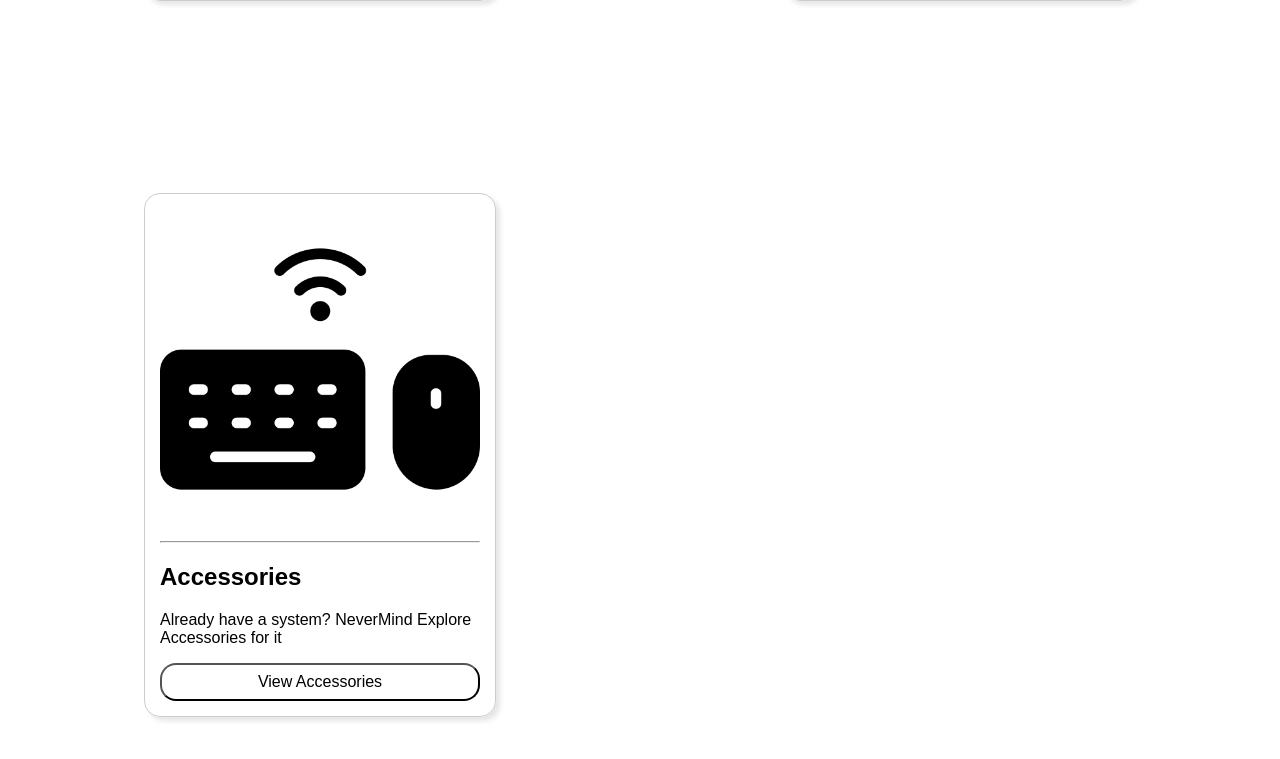
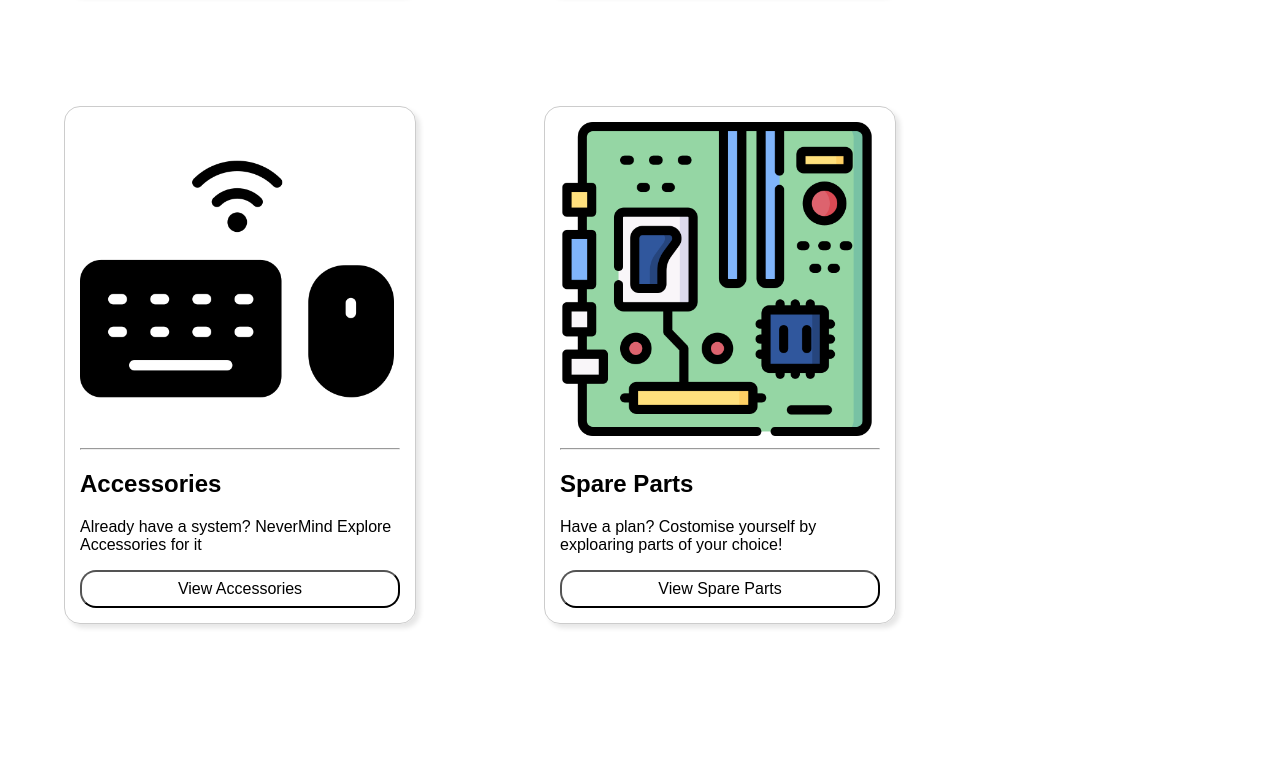
Before and after one commit to ItsKai14/SY-BBA-CA-SPPU-Project, a plain HTML site: page index.html in a window 1280 px wide. Shown: the part 1553-2312 px from the top of the page. After the commit the page ends 2241 px from the top, so only its background shows below. Drawn offline with Linux system fonts and the light colour scheme.

Commit message:
Updateing Assets

```diff
--- a/Libraries/Card/cards.js
+++ b/Libraries/Card/cards.js
@@ -4,5 +4,6 @@ angular.module('myApp', [])
       { image: './Libraries/Card/assets/computer.png', name: 'PC Builds', description: 'Explore PC builds suggested by us that suits you well!', href: 'page1.html' },
       { image: './Libraries/Card/assets/laptop.png', name: 'Laptops', description: 'Explore best laptops for school as well as office use.', href: 'page2.html' },
       { image: './Libraries/Card/assets/keyboard.png', name: 'Accessories', description: 'Already have a system? NeverMind Explore Accessories for it', href: 'page3.html' },
+      { image: './Libraries/Card/assets/motherboard.png', name: 'Spare Parts', description: 'Have a plan? Costomise yourself by exploaring parts of your choice!', href: 'page3.html' },
     ];
   });
--- a/StyleSheets/style.css
+++ b/StyleSheets/style.css
@@ -73,7 +73,7 @@ small {
 /*CSS For Cards*/
 .card {
     width: 20rem;
-    margin: 9rem;
+    margin: 4rem;
     margin-top: 3rem;
     padding: 15px;
     border: 1px solid #ccc;
@@ -88,7 +88,7 @@ small {
 }
 
 .card img {
-    width: 100%;
+    width: 98%;
 }
 
 .card a {
```
Also changed, not shown: Libraries/Card/assets/motherboard.png (added).
